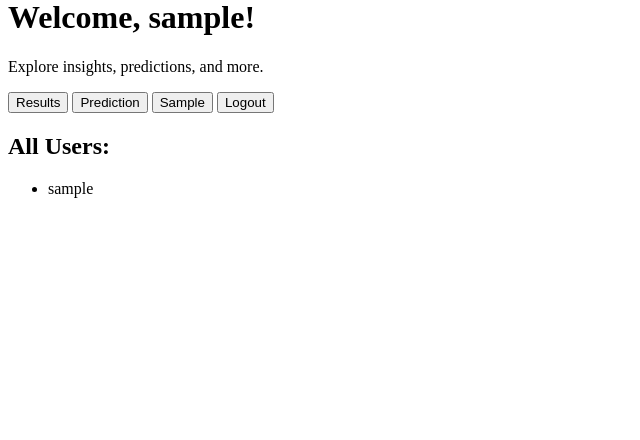
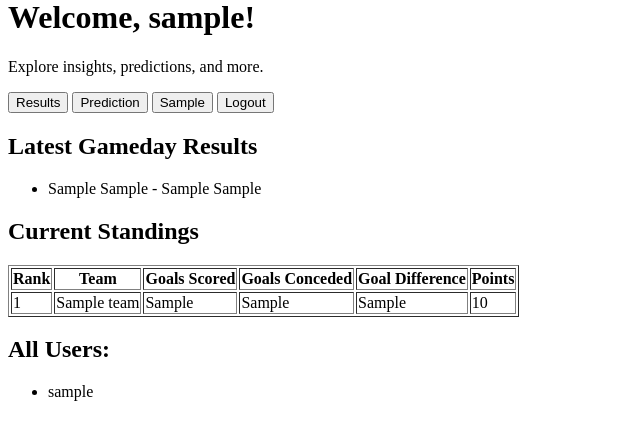
Before and after one commit to LinusPiorkowsky/FS-Bundesliga, a Flask app: template Templates/welcome.html in a window 1280 px wide. Shown: the part 22-462 px from the top of the page, without its empty margins (0-640 px from the left). Run offline with Flask 3, Linux system fonts and the light colour scheme; the template is opened without the code that fills it: most values are stand-ins (such as "Sample title", 1, 10 or a date in 2020); parts of the project's set-up code (start-up, migrations or seed data) failed here and were passed over.

Commit message:
Letzer Spieltag und Tabellea hinzugefügt

```diff
--- a/Templates/welcome.html
+++ b/Templates/welcome.html
@@ -35,9 +35,45 @@
         </div>
 
         <div>
+            <h2>Latest Gameday Results</h2>
+            <ul>
+                {% for result in latest_results %}
+                    <li>{{ result['HomeTeam'] }} {{ result['HomeTeamGoals'] }} - {{ result['AwayTeamGoals'] }} {{ result['AwayTeam'] }}</li>
+                {% endfor %}
+            </ul>
+        </div>
+
+        <div>
+            <h2>Current Standings</h2>
+            <table border="1">
+                <thead>
+                    <tr>
+                        <th>Rank</th>
+                        <th>Team</th>
+                        <th>Goals Scored</th>
+                        <th>Goals Conceded</th>
+                        <th>Goal Difference</th>
+                        <th>Points</th>
+                    </tr>
+                </thead>
+                <tbody>
+                    {% for ranking in rankings %}
+                        <tr>
+                            <td>{{ ranking['Rank'] }}</td>
+                            <td>{{ ranking['Team'] }}</td>
+                            <td>{{ ranking['GoalsScored'] }}</td>
+                            <td>{{ ranking['GoalsConceded'] }}</td>
+                            <td>{{ ranking['GoalDifference'] }}</td>
+                            <td>{{ ranking['Points'] }}</td>
+                        </tr>
+                    {% endfor %}
+                </tbody>
+            </table>
+        </div>
+
+        <div>
             <h2>All Users:</h2>
             <ul>
-                <!-- Alle Benutzernamen aus der Datenbank anzeigen -->
                 {% for user in all_users %}
                     <li>{{ user['username'] }}</li>
                 {% endfor %}
--- a/app.py
+++ b/app.py
@@ -16,6 +16,9 @@ db.init_app(app)
 # Datensätze
 bundesliga_df = pd.read_csv("Datasets/Bundesliga.csv", delimiter=';')
 updated_games_df = pd.read_csv("Datasets/Updated_Games.csv", delimiter=';')
+
+# Combine both dataframes for seamless filtering
+games = pd.concat([bundesliga_df, updated_games_df])
 
 # Stelle sicher, dass der Ordner für Instanzdateien existiert
 try:
@@ -45,24 +48,69 @@ def login_required(f):
 def index():
     user_id = session.get('user_id')
     db_conn = db.get_db()
+
+    # Fetch user information from the database
     user = db_conn.execute('SELECT username, favourite_team FROM users WHERE id = ?', (user_id,)).fetchone()
     all_users = db_conn.execute('SELECT username FROM users').fetchall()
-    return render_template('welcome.html', username=user['username'], favourite_team=user['favourite_team'], all_users=all_users)
 
+    # Neuste Saison und Gameday
+    latest_season = updated_games_df['Season'].max()
+    latest_gameday = updated_games_df[updated_games_df['Season'] == latest_season]['Gameday'].max()
 
+    # Auf Default setzen
+    season = int(request.args.get('season') or latest_season)
+    gameday = int(request.args.get('gameday') or latest_gameday)
+
+    # Rusults filtern
+    results = updated_games_df[(updated_games_df['Season'] == season) & (updated_games_df['Gameday'] == gameday)]
+
+    # Tabelle filtern
+    standings_data = updated_games_df[(updated_games_df['Season'] == season) & (updated_games_df['Gameday'] <= gameday)]
+
+    # Berechnung für Punkte und Tore
+    standings_data['HomePoints'] = standings_data.apply(lambda x: 3 if x['HomeTeamGoals'] > x['AwayTeamGoals'] else 1 if x['HomeTeamGoals'] == x['AwayTeamGoals'] else 0, axis=1)
+    standings_data['AwayPoints'] = standings_data.apply(lambda x: 3 if x['AwayTeamGoals'] > x['HomeTeamGoals'] else 1 if x['HomeTeamGoals'] == x['AwayTeamGoals'] else 0, axis=1)
+
+    # Stats
+    home_stats = standings_data.groupby('HomeTeam').agg(
+        Points=('HomePoints', 'sum'),
+        GoalsScored=('HomeTeamGoals', 'sum'),
+        GoalsConceded=('AwayTeamGoals', 'sum')
+    ).reset_index().rename(columns={'HomeTeam': 'Team'})
+
+    away_stats = standings_data.groupby('AwayTeam').agg(
+        Points=('AwayPoints', 'sum'),
+        GoalsScored=('AwayTeamGoals', 'sum'),
+        GoalsConceded=('HomeTeamGoals', 'sum')
+    ).reset_index().rename(columns={'AwayTeam': 'Team'})
+
+    # Stats kombinieren für tabelle
+    combined_stats = pd.concat([home_stats, away_stats]).groupby('Team').sum()
+    combined_stats['GoalDifference'] = combined_stats['GoalsScored'] - combined_stats['GoalsConceded']
+    combined_stats = combined_stats.sort_values(by=['Points', 'GoalDifference', 'GoalsScored'], ascending=False).reset_index()
+
+    # Ranking
+    combined_stats['Rank'] = combined_stats.index + 1
+
+    return render_template(
+        'welcome.html',
+        username=user['username'],
+        favourite_team=user['favourite_team'],
+        all_users=[{'username': u['username']} for u in all_users],
+        latest_results=results.to_dict(orient='records'),
+        rankings=combined_stats.to_dict(orient='records'),
+        selected_season=season,
+        selected_gameday=gameday
+    )
+
+### Results ROUTE
 @app.route('/results', methods=['GET'])
 @login_required
 def view_results():
-    # Load CSV data
-    bundesliga = pd.read_csv('Datasets/Bundesliga.csv', delimiter=';')
-    updated_games = pd.read_csv('Datasets/Updated_Games.csv', delimiter=';')
-
-    # Combine both dataframes for seamless filtering
-    games = pd.concat([bundesliga, updated_games])
 
     # Determine the latest season and gameday from `Updated_Games.csv` for default values
-    latest_season = updated_games['Season'].max()
-    latest_gameday = updated_games[updated_games['Season'] == latest_season]['Gameday'].max()
+    latest_season = updated_games_df['Season'].max()
+    latest_gameday = updated_games_df[updated_games_df['Season'] == latest_season]['Gameday'].max()
 
     # Set default season and gameday to the latest if no input is provided
     season = int(request.args.get('season') or latest_season)
```
